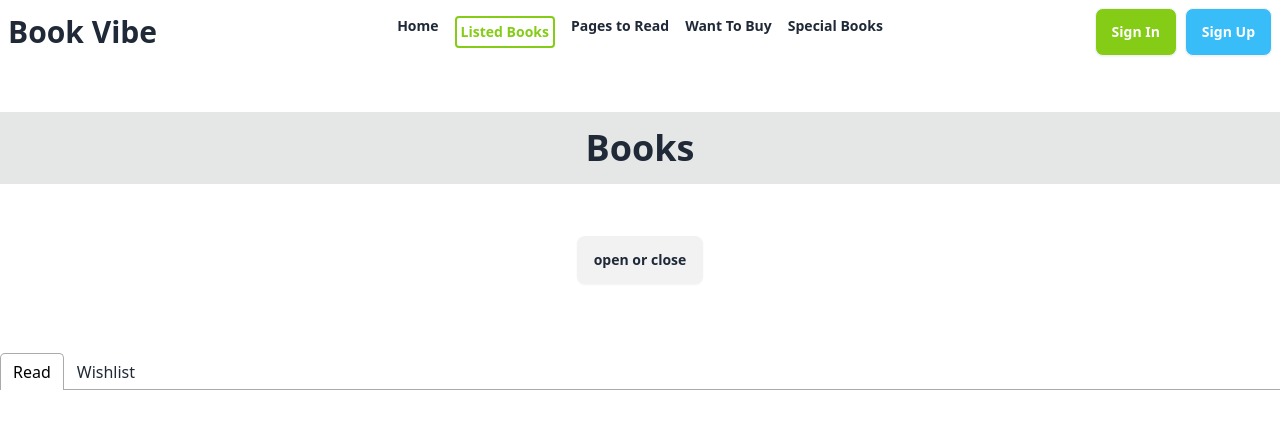
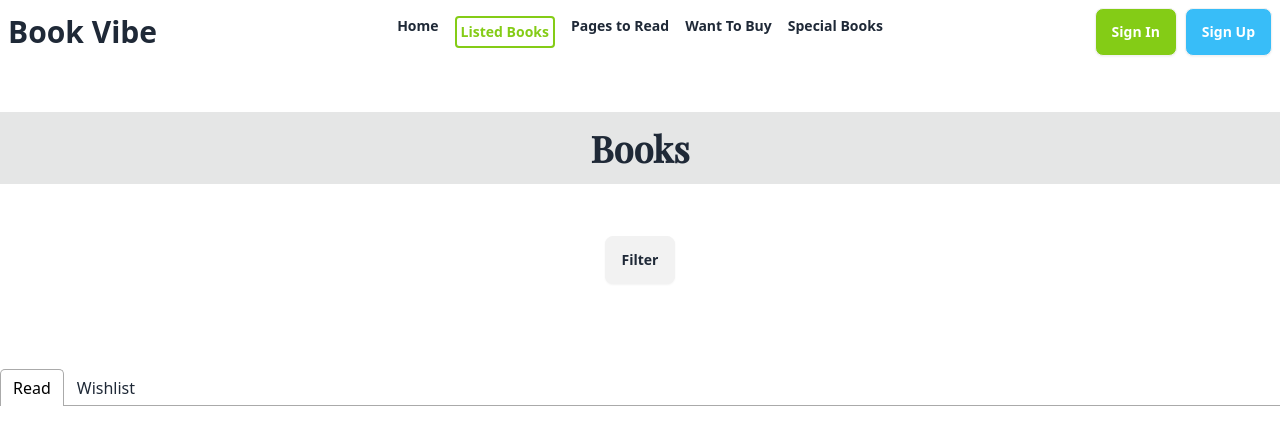
Before and after one commit to Mostaryj/book-vibe-a8, a React (Vite) app: page /listed in a window 1280 px wide. Shown: the top 444 px of the page. Built offline with nearby package versions, Linux system fonts and the light colour scheme; a web font is replaced by a local one.

Commit message:
added sort

```diff
--- a/src/pages/ErrorPage.jsx
+++ b/src/pages/ErrorPage.jsx
@@ -7,7 +7,7 @@ const ErrorPage = () => {
             <h2 className="text-3xl mt-4 font-bold text-center">Oops!!! <br />Not Found</h2> <br />
             <h4 className="text-xl text-center">Enter The Right Path</h4>
            <div className="text-center mt-8">
-           <Link to='/'><button className="btn bg-lime-400 ">Go back</button>
+           <Link to='/'><button className="btn bg-lime-500 ">Go back</button>
             </Link>
            </div>
         </div>
--- a/src/pages/ListedBooks.jsx
+++ b/src/pages/ListedBooks.jsx
@@ -14,8 +14,23 @@ const ListedBooks = () => {
   const books = useLoaderData();
 
   const [readBook, setReadBook] = useState([]);
+   const [wishlist, setWishlist]= useState([]);
 
-   const [wishlist, setWishlist]= useState([]);
+   //drop
+  //  const [display, setDisplay] = useState([]);
+
+
+// drop
+// const handleFilter = filter =>{
+//   if(filter === 'Rating'){
+//     setDisplay(readBook);
+//   }
+//   else if(filter === 'Number of pages'){
+//     const numberOfPages = readBook.filter(book=>book.rating === '')
+//   }
+// }
+
+
 
   useEffect(() => {
 
@@ -26,6 +41,9 @@ const ListedBooks = () => {
 
       setReadBook(read);
       //  console.log(books, storedId, read);
+
+      // drop
+      // setDisplay(read);
     }
   }, [])
 
@@ -47,23 +65,34 @@ const ListedBooks = () => {
     <div>
 
       <div className="bg-base-300">
-        <h1 className="font-bold text-4xl my-12 text-center p-4">Books</h1>
+        <h1 className="font-bold text-4xl my-12 text-center p-4 font-play">Books</h1>
       </div>
 
 
       {/* dropdown */}
 
-      <div className="text-center my-8 mb-16">
+      <div className="text-center my-8  mb-[80px]">
         <details className="dropdown">
-          <summary className="m-1 btn">
-            open or close
+          <summary className="m-1 btn ">
+            Filter
           </summary>
           <ul className="p-2 shadow menu dropdown-content z-[1] bg-base-100 rounded-box w-52">
-            <li><a>Item 1</a></li>
-            <li><a>Item 2</a></li>
+            <li><a>Rating</a></li>
+            <li><a>Number of pages</a></li>
+            <li><a>Published Year</a></li>
           </ul>
         </details>
+
+{/* drop */}
+{/* {
+            display.map(book => <BookList book={book} key={readBook.id}></BookList>)
+          } */}
+
+
+
       </div>
+
+
 
       {/* tab */}
       <Tabs>
@@ -74,7 +103,7 @@ const ListedBooks = () => {
 
 
         <TabPanel>
-          {/* <h2>Read</h2> */}
+
           {
             readBook.map(book => <BookList book={book} key={readBook.id}></BookList>)
           }
```
